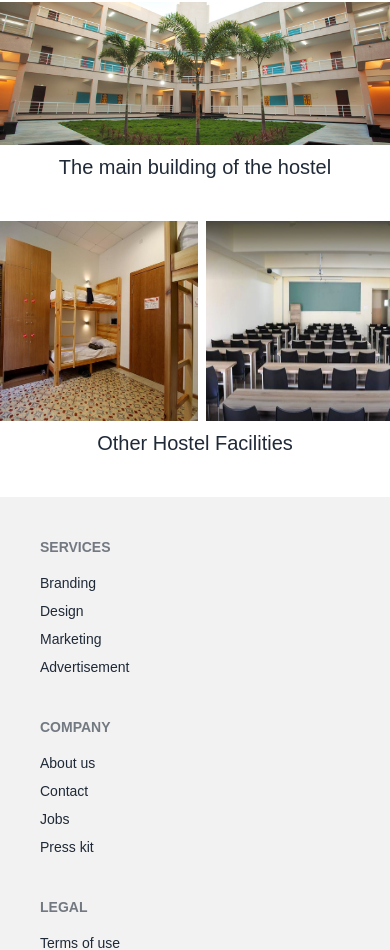
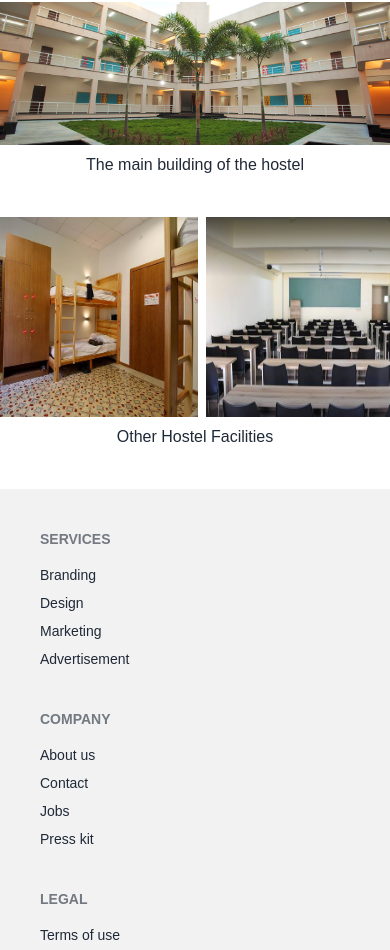
Before and after one commit to Sayedul3731/hostel-management-client, a React (Vite) app: page / in a window 390 px wide. Shown: the part 2588-3538 px from the top of the page. Built offline with nearby package versions, Linux system fonts and the light colour scheme.

Commit message:
Meals Page added and data load

```diff
--- a/src/Pages/Home/HostelGallery/HostelGallery.jsx
+++ b/src/Pages/Home/HostelGallery/HostelGallery.jsx
@@ -14,7 +14,7 @@ const HostelGallery = () => {
             <SectionTitle heading='Hostel Gallery'></SectionTitle>
             <div className="mb-10">
                 <img className="w-full" src={gallery1} alt="" />
-                <h4 className="text-xl text-center font-medium mt-2">The main building of the hostel</h4>
+                <h4 className="md:text-xl text-center font-medium mt-2">The main building of the hostel</h4>
             </div>
             <div>
                 <Marquee>
@@ -37,7 +37,7 @@ const HostelGallery = () => {
                         <img className="h-full" src={gallery7} alt="" />
                     </div>
                 </Marquee>
-                <h4 className="text-xl text-center font-medium mt-2 mb-10">Other Hostel Facilities</h4>
+                <h4 className="md:text-xl text-center font-medium mt-2 mb-10">Other Hostel Facilities</h4>
             </div>
         </div>
     );
--- a/src/Pages/Meals/Meals.jsx
+++ b/src/Pages/Meals/Meals.jsx
@@ -1,9 +1,25 @@
+import { useEffect, useState } from "react";
+import MealCard from "../Home/MealsByCategory/MealCard/MealCard";
+import SectionTitle from "../../components/SectionTitle/SectionTitle";
 
 
 const Meals = () => {
+
+    const [allMeals, setAllMeals] = useState([])
+
+    useEffect(() => {
+        fetch('meals.json')
+            .then(res => res.json())
+            .then(data => setAllMeals(data))
+    }, [])
     return (
         <div>
-            <h1>MEals</h1>
+            <h1 className="text-4xl font-medium text-center my-8">All Meals</h1>
+            <div className='grid grid-cols-1 md:grid-cols-2 lg:grid-cols-3 gap-5'>
+                        {
+                            allMeals.map(meal => <MealCard key={meal._id} meal={meal} />)
+                        }
+                    </div>
         </div>
     );
 };
--- a/src/Shared/Navbar/Navbar.jsx
+++ b/src/Shared/Navbar/Navbar.jsx
@@ -15,7 +15,7 @@ const Navbar = () => {
         </NavLink>
       </li>
       <li>
-        <NavLink className={({ isActive, isPending }) => isPending ? "pending" : isActive ? "lg:text-xl md:font-medium mr-4 underline" : "lg:text-xl md:font-medium mr-4"} to="/allJobs">
+        <NavLink className={({ isActive, isPending }) => isPending ? "pending" : isActive ? "lg:text-xl md:font-medium mr-4 underline" : "lg:text-xl md:font-medium mr-4"} to="/meals">
           Meals
         </NavLink>
       </li>
```
